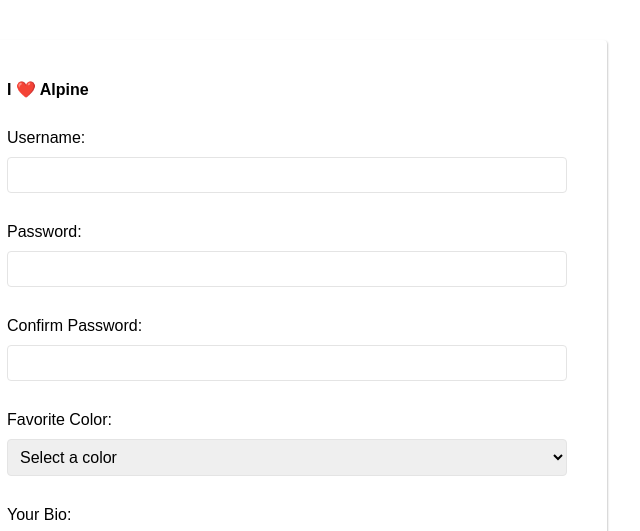
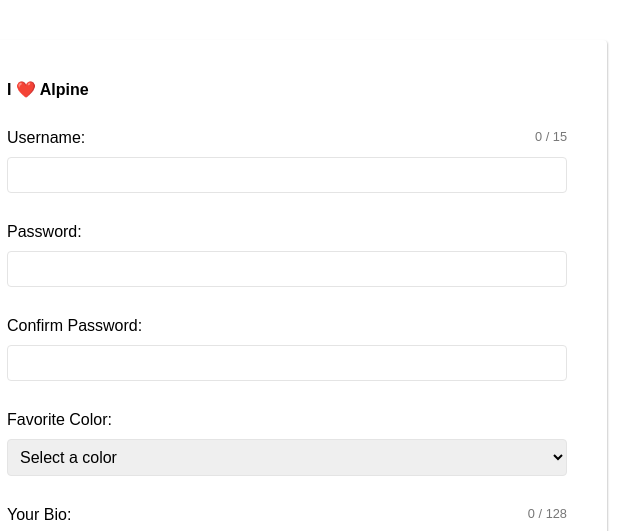
Before and after one commit to hazadus/alpine-demo, a plain HTML site: page src/form.html in a window 1280 px wide. Shown: the top 531 px of the page, 353-993 px from the left. Drawn offline with nearby package versions, Linux system fonts and the light colour scheme.

Commit message:
Add conditional styling

```diff
--- a/src/form.html
+++ b/src/form.html
@@ -13,6 +13,14 @@
         <h1 x-data="{ message: 'I ❤️ Alpine' }" x-text="message"></h1>
 
         <div class="form-field">
+            <!-- NB: class будет назначен постоянно, x-bind:class добавляет
+             к нему классы при выполнении условий. Содержит объект, где key -
+             название класса, value - условие, при выполнении которого класс
+             назначается. -->
+            <!-- NB: вместо x-bind:class можно использовать сокращение :class -->
+            <p class="hint" x-bind:class="{ 'warning': username.length > 10 }">
+                <span x-text="username.length"></span> / 15
+            </p>
             <label>
                 <span>Username:</span>
                 <input x-model="username" type="text" maxlength="15" required>
@@ -47,6 +55,9 @@
         </div>
 
         <div class="form-field">
+            <p class="hint" x-bind:class="{ 'warning': bio.length > 120 }">
+                <span x-text="bio.length"></span> / 128
+            </p>
             <label>
                 <span>Your Bio:</span>
                 <textarea x-model="bio" maxlength="128"></textarea>
```
Also changed, not shown: 1 other file.
